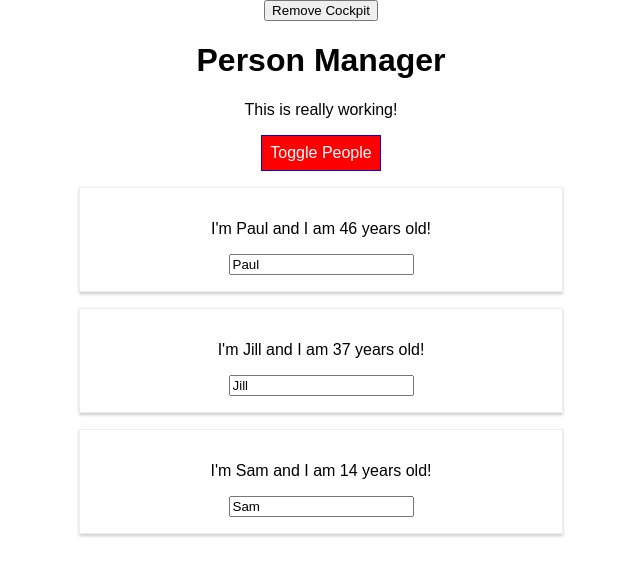
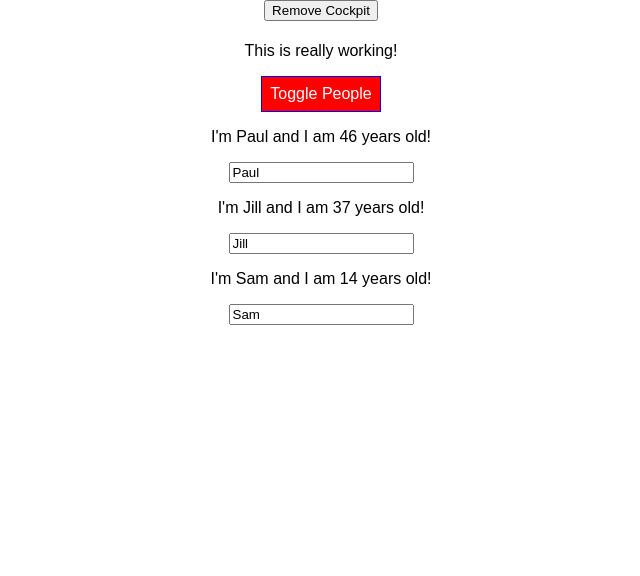
Before and after one commit to paulmcaruana/react-complete-guide, a React app: page / in a window 1280 px wide. Both pictures are taken after a click on the button "Toggle People". Shown: the top 576 px of the page, without its empty margins (319-959 px from the left). Built offline with nearby package versions, Linux system fonts and the light colour scheme.

Commit message:
Addition of HOC's

```diff
--- a/src/components/Persons/Person/Person.js
+++ b/src/components/Persons/Person/Person.js
@@ -1,18 +1,25 @@
 import React, { Component } from 'react';
 
+import Aux from '../../../hoc/Aux'
 import classes from './Person.css';
 
 class Person extends Component{
     render () {
         console.log('[Person.js] rendering...');
         return (
-            <div className={classes.Person}>
-             <p onClick={this.props.click}>I'm {this.props.name} and I am {this.props.age} years old!</p>
-             <p>{this.props.children}</p>
-             <input type="text" onChange={this.props.changed} value={this.props.name}/>
-             </div>
-             );
+        <Aux>
+             <p onClick={this.props.click}>
+             I'm {this.props.name} and I am {this.props.age} years old!
+             </p>
+             <p key="i2">{this.props.children}</p>
+             <input
+                key="i3"
+                type="text"
+                onChange={this.props.changed}
+                value={this.props.name}
+                />
+        </Aux>);
     }
-};
+}
 
 export default Person;
--- a/src/containers/App.js
+++ b/src/containers/App.js
@@ -2,6 +2,9 @@ import React, { Component } from 'react';
 import classes from './App.css';
 import Persons from '../components/Persons/Persons';
 import Cockpit from '../components/Cockpit/Cockpit';
+import withClass from '../hoc/withClass';
+import Aux from '../hoc/Aux';
+
 
 class App extends Component {
   constructor(props) {
@@ -83,7 +86,7 @@ componentDidUpdate() {
     }
 
     return (
-      <div className={classes.App}>
+      <Aux>
       <button
         onClick={() => {
           this.setState({showCockpit: false});
@@ -100,8 +103,8 @@ componentDidUpdate() {
         />
         ) : null}
         {persons}
-      </div>
+      </Aux>
     )};
   }
 
-export default App;
+export default withClass(App, classes.App);
--- /dev/null
+++ b/src/hoc/Aux.js
@@ -0,0 +1,3 @@
+const aux = props =>props.children;
+
+export default aux;
--- /dev/null
+++ b/src/hoc/withClass.js
@@ -0,0 +1,17 @@
+import React from 'react';
+
+// const withClass = props => (
+//     <div className={props.classes}>
+//         {props.children}
+//     </div>
+// ); Alternative below
+
+const withClass = (WrappedComponent, className) => {
+    return props =>  (
+        <div className={className}>
+            <WrappedComponent />
+        </div>
+    );
+}
+
+export default withClass;
```
